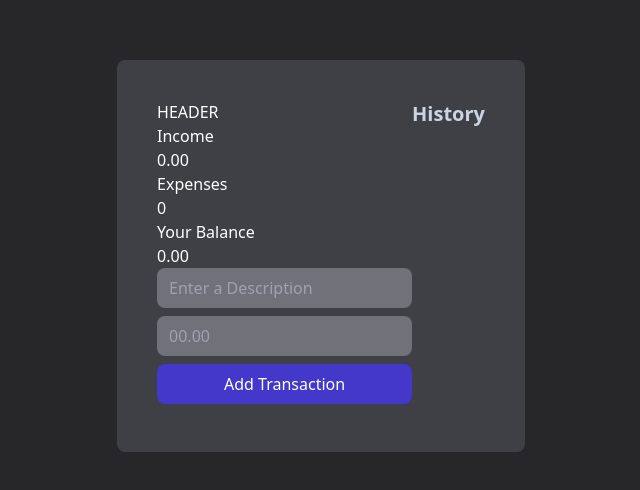
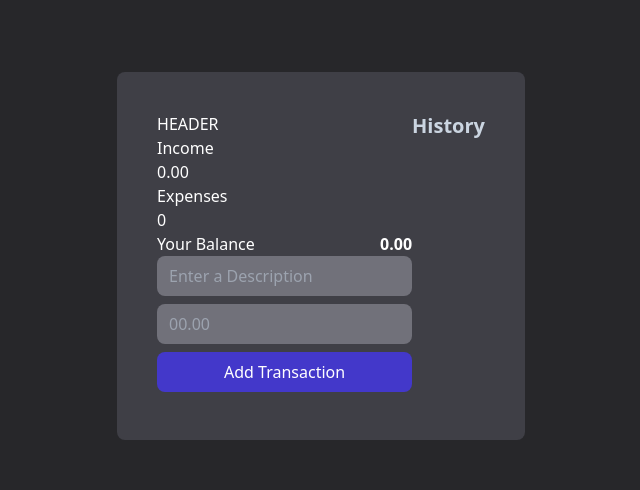
Before and after one commit to JojoUrbina/react-expense-tracker, a React (Vite) app: page / in a window 1280 px wide. Shown: the part 144-634 px from the top of the page, without its empty margins (319-959 px from the left). Built offline with nearby package versions, Linux system fonts and the light colour scheme.

Commit message:
se agregaron estilos a el componente Balance, se justificaron los elementos y se cambio el tamaño del texto

```diff
--- a/src/components/Balance.jsx
+++ b/src/components/Balance.jsx
@@ -8,9 +8,9 @@ export default function Balance() {
   }, 0).toFixed(2);
 
   return (
-    <div>
-      <h1>Your Balance</h1>
-      {total}
+    <div className="flex justify-between">
+      <h3>Your Balance</h3>
+      <h1 className="text-2x1 font-bold">{total}</h1>
     </div>
   );
 }
```
